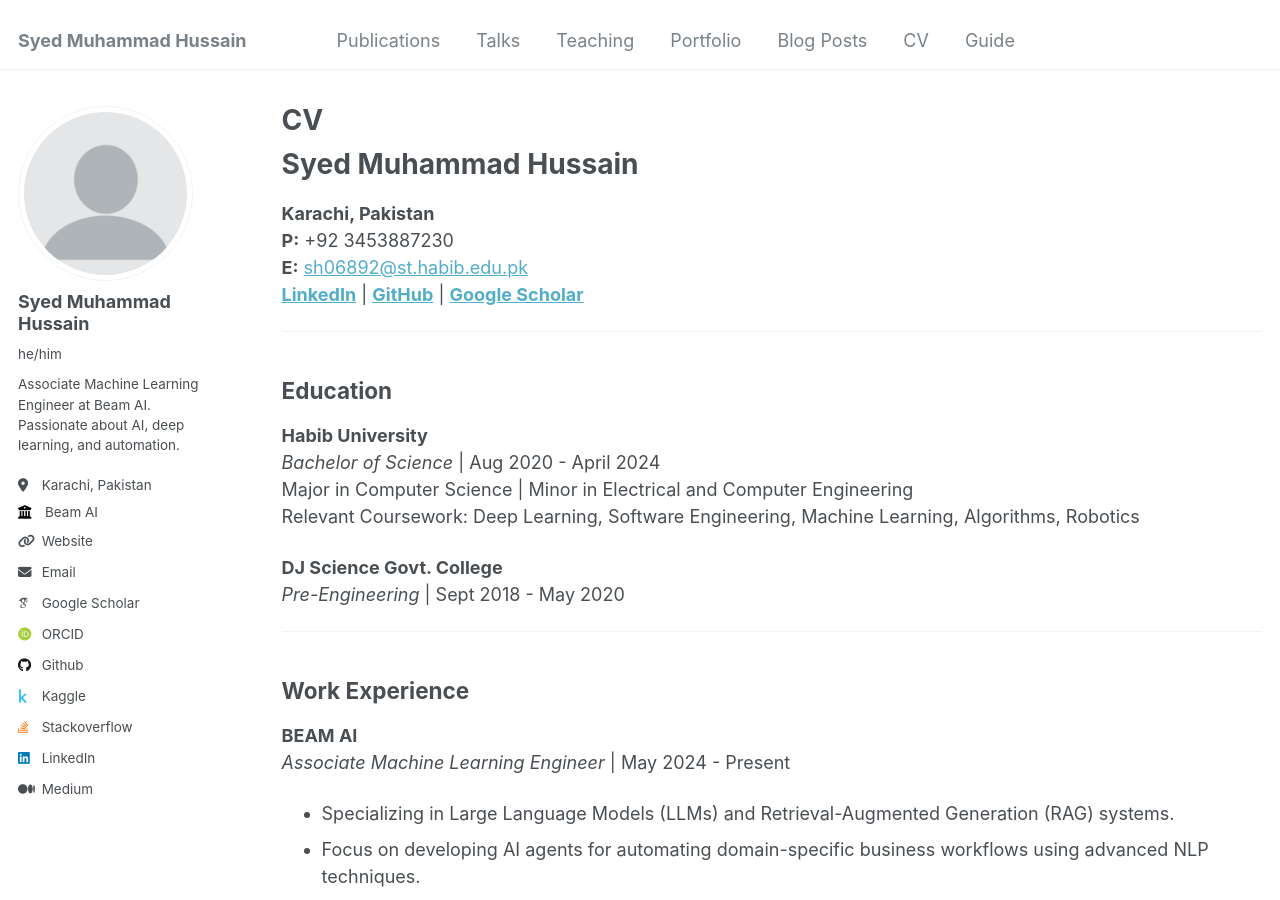
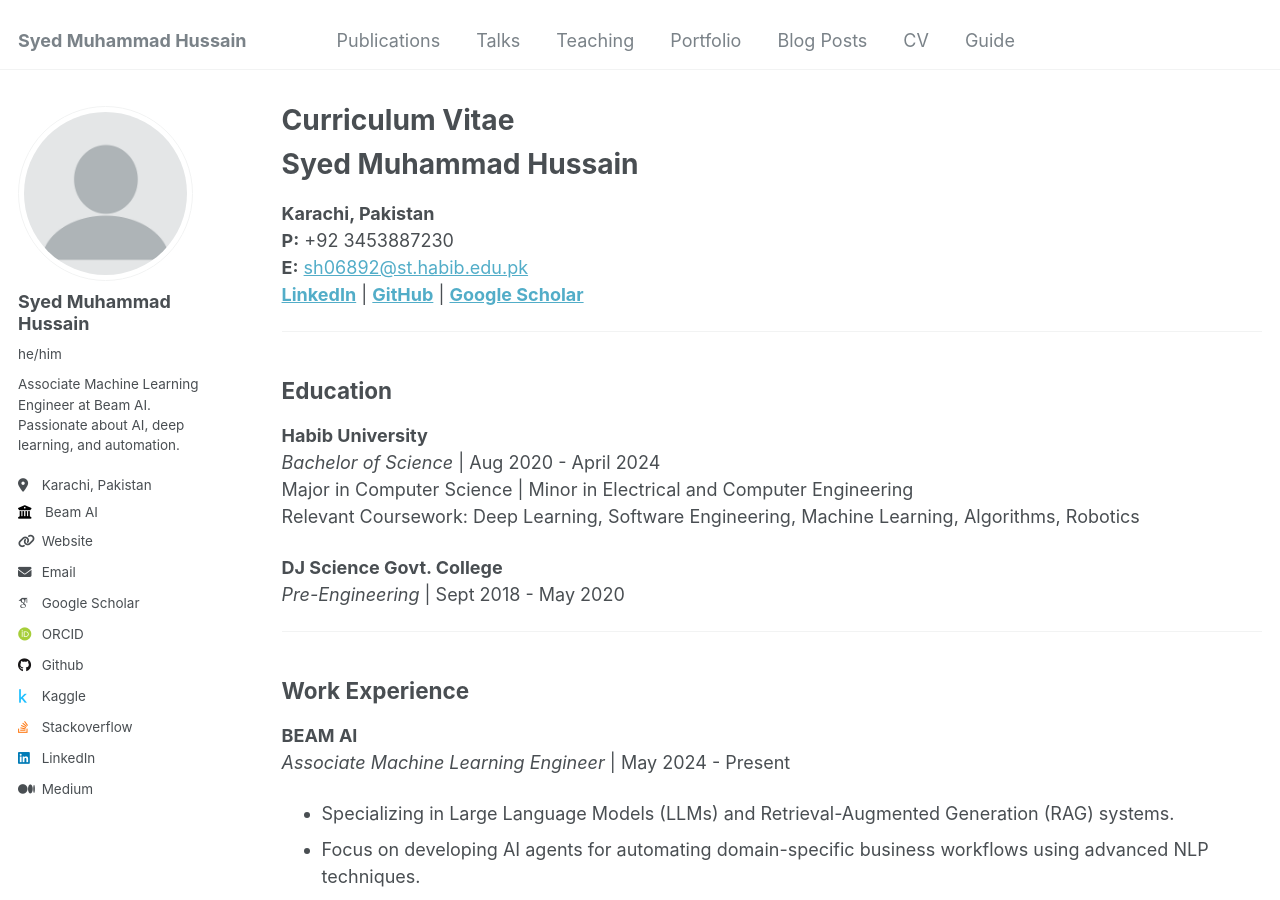
Before and after one commit to SYED-M-HUSSAIN/syed-m-hussain.github.io, a Jekyll site: the page built from _pages/cv.md, in a window 1280 px wide and 900 px high. Built offline with Jekyll 4.4.1, drawn with Linux system fonts in a browser that asks for light colours; some web fonts are replaced.

Commit message:
added resume

```diff
--- a/_pages/cv.md
+++ b/_pages/cv.md
@@ -1,7 +1,7 @@
 ---
 layout: archive
-title: "CV"
-permalink: /cv/
+title: "Curriculum Vitae"
+permalink: https://syed-m-hussain.github.io/cv/
 author_profile: true
 redirect_from:
   - /resume
```
